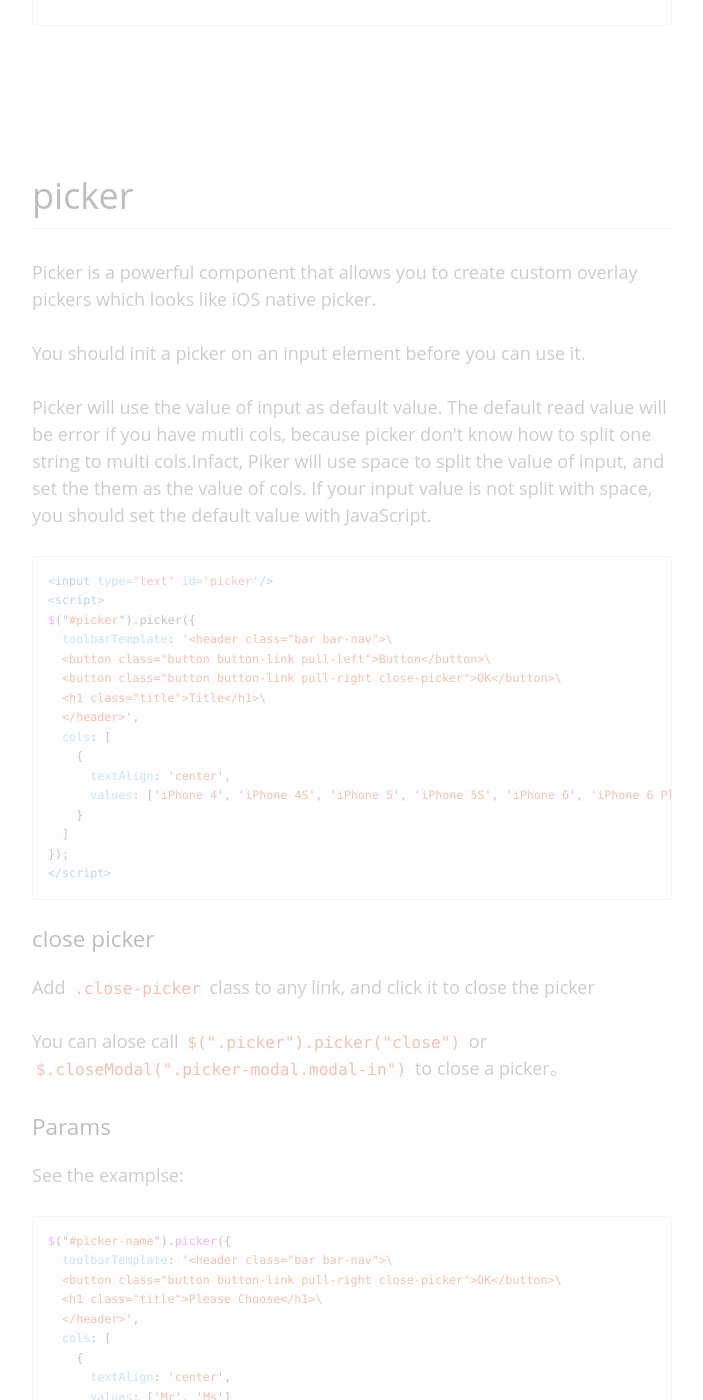
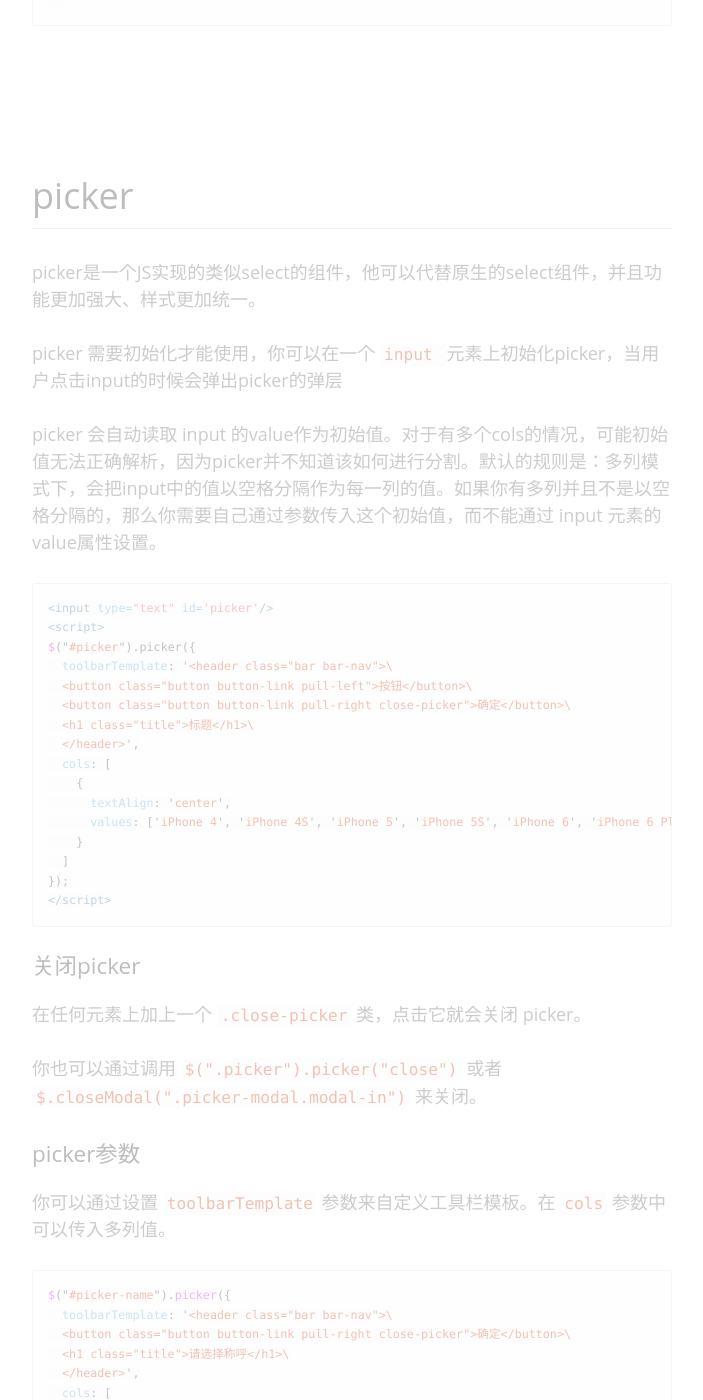
Before and after one commit to lihongxun945/light7-cn, a Jekyll site: the page built from docs/components.html, in a window 1280 px wide and 1400 px high, scrolled down 47623 px. Shown: the whole window, without its empty margins (181-884 px from the left). Built offline with Jekyll 4.4.1, drawn with Linux system fonts in a browser that asks for light colours; a style sheet for code colours, icons or effects is not loaded; some of the changed text lies outside the part shown.

```diff
--- a/docs/_includes/_components/init.html
+++ b/docs/_includes/_components/init.html
@@ -1,7 +1,7 @@
 <article class="component active" id="init">
-  <h2 class="component-title">Init</h2>
+  <h2 class="component-title">初始化</h2>
   <p class="component-description">
-    <p>Init all components in a page with <code>$.init()</code>.</p>
+    <p>Call <code>$.init()</code> to init all components in page。</p>
     <p>We will not init page on document loaded, because <code>$.config.autoInit = false;</code>. You should call <code>$.init()</code> on document loaded. <code>$.init</code> method will init all components in page, and trigger a <code>pageInit</code> event after init complete. You should call <code>$.init</code> after all <code>pageInit</code> events has binded.</p>
 
     <p>But the page Loaded By router will always be inited.</p>
--- a/docs/_includes/_components/photo-browser.html
+++ b/docs/_includes/_components/photo-browser.html
@@ -24,7 +24,7 @@
 {% highlight js %}
 /*=== standalone by default ===*/
 $(function(){
-  /*=== standalone by default===*/
+  /*=== 默认为 standalone ===*/
   var myPhotoBrowserStandalone = $.photoBrowser({
       photos : [
           '//img.alicdn.com/tps/i3/TB1kt4wHVXXXXb_XVXX0HY8HXXX-1024-1024.jpeg',
--- a/docs/_includes/_components/picker.html
+++ b/docs/_includes/_components/picker.html
@@ -1,21 +1,20 @@
 <article class="component" id="picker" data-url='picker'>
   <h2 class="component-title">picker</h2>
 
-  <p class="component-description">Picker is a powerful component that allows you to create custom overlay pickers which looks like iOS native picker.</p>
+  <p class="component-description">picker是一个JS实现的类似select的组件，他可以代替原生的select组件，并且功能更加强大、样式更加统一。</p>
 
-  <p>You should init a picker on an input element before you can use it.</p>
+  <p>picker 需要初始化才能使用，你可以在一个 <code>input </code> 元素上初始化picker，当用户点击input的时候会弹出picker的弹层</p>
 
-  <p>Picker will use the value of input as default value. The default read value will be error if you have mutli cols, because picker don't know how to split one string to multi cols.Infact, Piker will use space to split the value of input, and set the them as the value of cols. If your input value is not split with space, you should set the default value with JavaScript.</p>
-
+  <p>picker 会自动读取 input 的value作为初始值。对于有多个cols的情况，可能初始值无法正确解析，因为picker并不知道该如何进行分割。默认的规则是：多列模式下，会把input中的值以空格分隔作为每一列的值。如果你有多列并且不是以空格分隔的，那么你需要自己通过参数传入这个初始值，而不能通过 input 元素的 value属性设置。</p>
 
 {% highlight html %}
 <input type="text" id='picker'/>
 <script>
 $("#picker").picker({
   toolbarTemplate: '<header class="bar bar-nav">\
-  <button class="button button-link pull-left">Button</button>\
-  <button class="button button-link pull-right close-picker">OK</button>\
-  <h1 class="title">Title</h1>\
+  <button class="button button-link pull-left">按钮</button>\
+  <button class="button button-link pull-right close-picker">确定</button>\
+  <h1 class="title">标题</h1>\
   </header>',
   cols: [
     {
@@ -27,52 +26,56 @@
 </script>
 {% endhighlight %}
 
-  <h3>close picker</h3>
+  <h3>关闭picker</h3>
 
-  <p>Add <code>.close-picker</code> class to any link, and click it to close the picker</p>
-  <p>You can alose call <code>$(".picker").picker("close")</code> or <code>$.closeModal(".picker-modal.modal-in")</code> to close a picker。</p>
+  <p>在任何元素上加上一个 <code>.close-picker</code> 类，点击它就会关闭 picker。</p>
+  <p>你也可以通过调用 <code>$(".picker").picker("close")</code> 或者 <code>$.closeModal(".picker-modal.modal-in")</code> 来关闭。</p>
 
-  <h3 class="component-title">Params</h3>
+  <h3 class="component-title">picker参数</h3>
 
-  <p class="component-description">See the examplse:</p>
+  <p class="component-description">你可以通过设置 <code>toolbarTemplate</code> 参数来自定义工具栏模板。在 <code>cols</code> 参数中可以传入多列值。</p>
 
 {% highlight js %}
 $("#picker-name").picker({
   toolbarTemplate: '<header class="bar bar-nav">\
-  <button class="button button-link pull-right close-picker">OK</button>\
-  <h1 class="title">Please Choose</h1>\
+  <button class="button button-link pull-right close-picker">确定</button>\
+  <h1 class="title">请选择称呼</h1>\
   </header>',
   cols: [
     {
       textAlign: 'center',
-      values: ['Mr', 'Ms']
-      // displayValues: [.....] the value to display, if not specified, it will display the values
+      values: ['赵', '钱', '孙', '李', '周', '吴', '郑', '王']
+      //如果你希望显示文案和实际值不同，可以在这里加一个displayValues: [.....]
     },
     {
       textAlign: 'center',
-      values: ['Brook', 'Churchill', 'Hill', 'Field', 'Green', 'Baby']
+      values: ['杰伦', '磊', '明', '小鹏', '燕姿', '菲菲', 'Baby']
+    },
+    {
+      textAlign: 'center',
+      values: ['先生', '小姐']
     }
   ]
 });
 {% endhighlight %}
 
-  <p>Let's look on list of all available parameters:</p>
+  <p>所有可用参数如下：</p>
 
   <table>
     <tr>
-      <th>Param</th>
-      <th>Default</th>
-      <th>Description</th>
+      <th>参数名</th>
+      <th>默认值</th>
+      <th>说明</th>
     </tr>
     <tr>
       <td>toolbarTemplate</td>
       <td>
         &lt;header class="bar bar-nav"&gt;
-          &lt;button class="button button-link pull-right close-picker"&gt;OK&lt;/button&gt;
+          &lt;button class="button button-link pull-right close-picker"&gt;确定&lt;/button&gt;
           &lt;h1 class="title"&gt;&lt;/h1&gt;
         &lt;/header&gt;
       </td>
-      <td>Toolbar HTML Template</td>
+      <td>工具栏的模板，可以自己定义。</td>
     </tr>
 
     <tr>
@@ -84,97 +87,29 @@
     <tr>
       <td>rotateEffect</td>
       <td>false</td>
-      <td>Enables 3D rotate effect</td>
+      <td>是否启用3D效果，启用3D可能会影响性能</td>
     </tr>
     <tr>
       <td>toolbar</td>
       <td>true</td>
-      <td>Enables picker modal toolbar</td>
+      <td>是否显示工具栏</td>
     </tr>
     <tr>
       <td>inputReadOnly</td>
       <td>true</td>
-      <td>Sets "readonly" attribute on specified input</td>
+      <td>是否会在input上添加一个 readonly 属性</td>
     </tr>
     <tr>
       <td>cssClass</td>
       <td>undefined</td>
-      <td>Additional CSS class name to be set on picker modal</td>
+      <td>为 picker 容器增加额外的类，可以用来自定义样式</td>
     </tr>
 
   </table>
 
-  <h3>Column parameters</h3>
-
-  <p>When we configure Picker we need to pass cols parameter. It is an array where each item is object with column parameters:</p>
-
-  <table class="params-table">
-    <thead>
-      <tr>
-        <th>Parameter</th>
-        <th>Type</th>
-        <th>Default</th>
-        <th>Description</th>
-      </tr>
-    </thead>
-    <tbody>
-      <tr>
-        <td>values</td>
-        <td>array</td>
-        <td></td>
-        <td>Array with string columns values</td>
-      </tr>
-      <tr>
-        <td>displayValues</td>
-        <td>array</td>
-        <td></td>
-        <td>Array with string columns values that will be displayed in Picker. If not specified, it will display values from <b>values</b> parameter</td>
-      </tr>
-      <tr>
-        <td>cssClass</td>
-        <td>string</td>
-        <td></td>
-        <td>Additional CSS class name to be set on column HTML container</td>
-      </tr>
-      <tr>
-        <td>textAlign</td>
-        <td>string</td>
-        <td></td>
-        <td>Text alignment of column values, could be "left", "center" or "right"</td>
-      </tr>
-      <tr>
-        <td>width</td>
-        <td>number</td>
-        <td></td>
-        <td>Column width in px. Useful if you need to fix column widths in picker with dependent columns. By default, calculated automatically</td>
-      </tr>
-      <tr>
-        <td>divider</td>
-        <td>boolean</td>
-        <td>false</td>
-        <td>Defines column that should be used as a visual divider, that doesn't have any values</td>
-      </tr>
-      <tr>
-        <td>content</td>
-        <td>string</td>
-        <td></td>
-        <td>Should be specified for divider-column (<code>divider:true</code>) with content of the column</td>
-      </tr>
-      <tr>
-        <th colspan="4">Callbacks</th>
-      </tr>
-      <tr>
-        <td>onChange</td>
-        <td>function (p, value, displayValue)</td>
-        <td></td>
-        <td>Callback function that will be executed when column value changed. <b>value</b> and <b>displayValue</b> represent current column <b>value</b> and <b>displayValue</b></td>
-      </tr>
-    </tbody>
-  </table>
-
   <h3 class="component-title">picker方法</h3>
 
-  <p class="component-description">You can call methods of pickers like this: <code>$(".picker").picker("method", args1, args2...)</code> </p>
+  <p class="component-description">你可以通过 <code>$(".picker").picker("method", args1, args2...)</code> 的方式来调用相关的方法。</p>
 
 {% highlight js %}
 $("#picker-name").picker("open");
@@ -182,51 +117,52 @@
 $("#picker-name").picker("setValue", ["2012", "12", "12"]);
 {% endhighlight %}
 
-  <p>All aviable methods:</p>
+  <p>所有可用方法如下：</p>
 
-  <table class="methods-table">
+  <table>
     <tr>
-      <th colspan="2">Methods</th>
+      <th>方法名</th>
+      <th>参数说明</th>
+      <th>方法说明</th>
     </tr>
     <tr>
-      <td>myPicker.setValue(values, duration)</td>
-      <td>Set new picker value. <b>values</b> is array where each item represents value for each column. <b>duration</b> - transition duration in ms</td>
+      <td>open</td>
+      <td>无</td>
+      <td>打开picker</td>
+    </tr>
+
+    <tr>
+      <td>close</td>
+      <td>无</td>
+      <td>关闭picker</td>
     </tr>
     <tr>
-      <td>myPicker.open()</td>
-      <td>Open Picker</td>
+      <td>setValue</td>
+      <td>一个字符串数组，其中每个字符串对应每一列</td>
+      <td>设置值</td>
     </tr>
-    <tr>
-      <td>myPicker.close()</td>
-      <td>Close Picker</td>
-    </tr>
-    <tr>
-      <td>myPicker.destroy()</td>
-      <td>Destroy Picker instance and remove all events</td>
-    </tr>
-  </tbody>
+
   </table>
-
 </article>
 
 <article class="component" id="datetime-picker" data-url='datetime-picker'>
-  <h2 class="component-title">Datetime Picker</h2>
+  <h2 class="component-title">日期时间选择器</h2>
 
-  <p class="component-description">Datetime picker is a customed Picker. So, it'is usage is same to Picker.</p>
-  <p>datetime-picker customed <code>onChange</code> and <code>cols</code>, don't change these two param please.</p>
-  <p>datetime-picker will read the value of input as init value, but the format must be <code>yyyy-mm-dd HH:MM</code>, such as <code>2015-12-12 08:30</code></p>
+  <p class="component-description">日期时间选择器是一个定制的picker，因此他的用法和picker完全一致。</p>
+  <p>datetime-picker 定制了 onChange 和 cols 参数，请不要设置这两个参数。</p>
+  <p>datetime-picker 会自动解析 input 的 value 作为初始值，但是要注意初始值的格式一定是 <code>yyyy-mm-dd HH:MM</code>， 比如 <code>2015-12-12 08:30</code></p>
 
 {% highlight html %}
 <input type="text" id='datetime-picker'/>
 <script>
   $("#datetime-picker").datetimePicker({
     toolbarTemplate: '<header class="bar bar-nav">\
-    <button class="button button-link pull-right close-picker">OK</button>\
-    <h1 class="title">Choose datetime</h1>\
+    <button class="button button-link pull-right close-picker">确定</button>\
+    <h1 class="title">选择日期和时间</h1>\
     </header>'
   });
 </script>
 {% endhighlight %}
 
-  <p>If you only want to select date, use <a href='#calendar' data-ignore='push'>Calendar</a> please.</p>
+  <p>如果你只想选择日期，请使用 <a href='#calendar' data-ignore='push'>日历</a></p>
 </article>
```
